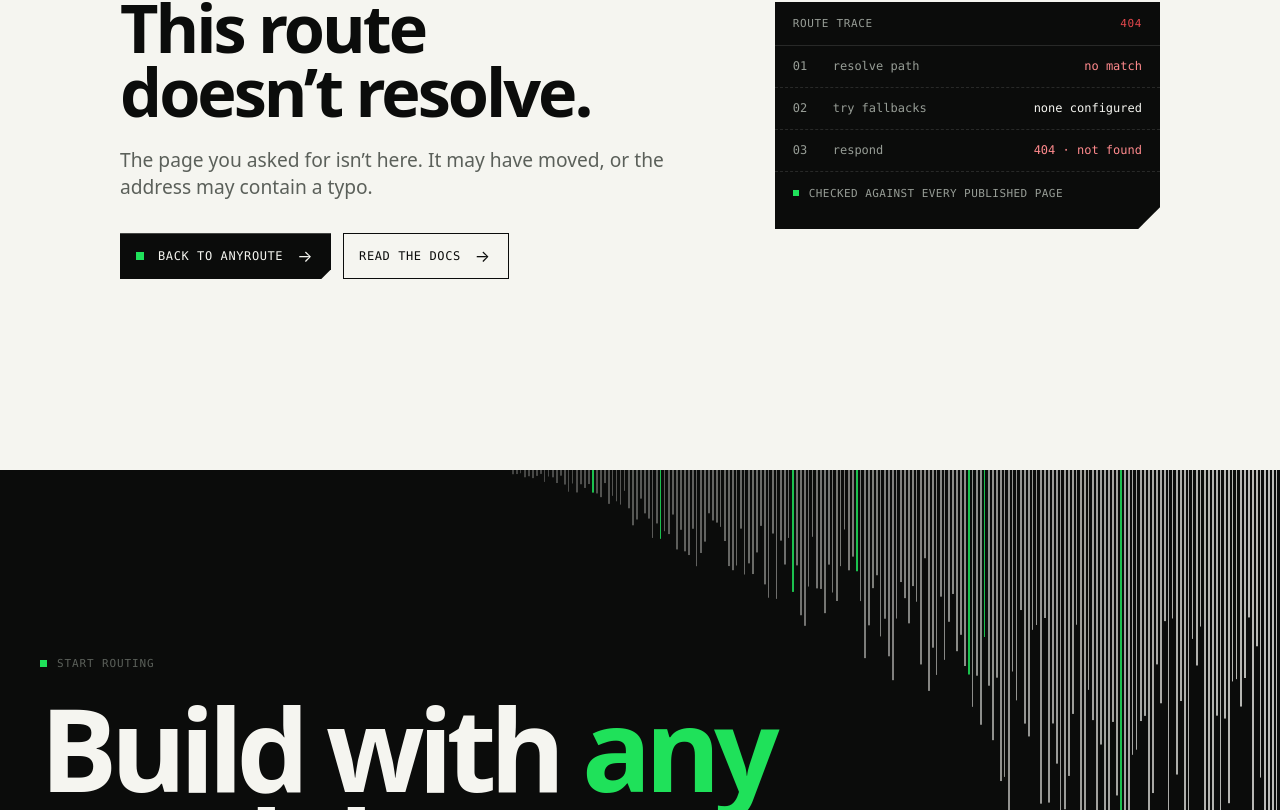
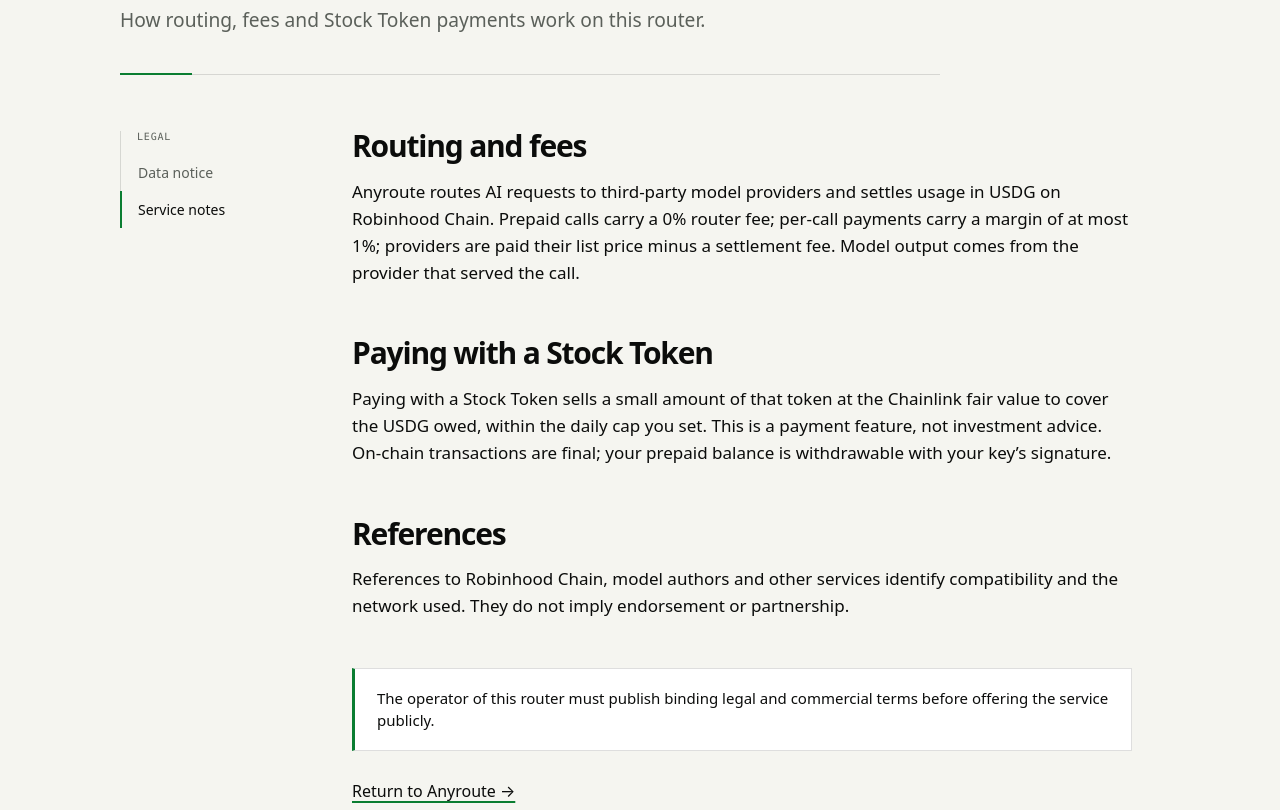
Before and after one commit to AnyRouteRH/AnyRoute, a Next.js app in the folder web/: page /legal/terms in a window 1280 px wide. Before the commit this address had no page. Shown: the part 290-1100 px from the top of the page. Built offline with nearby package versions, Linux system fonts and the light colour scheme; a web font is replaced by a local one.

Commit message:
✨ feat(web): add terms page and dashboard page
- web/app/dashboard/page.jsx: add dashboard page
- web/app/legal/terms/page.jsx: add terms page

```diff
--- /dev/null
+++ b/web/app/dashboard/page.jsx
@@ -0,0 +1,4 @@
+import PageFrame from '../../components/PageFrame';
+import Dashboard from '../../components/Dashboard';
+export const metadata={title:'Workspace — Anyroute'};
+export default function DashboardPage(){return <PageFrame footer={false} app><Dashboard/></PageFrame>}
--- /dev/null
+++ b/web/app/legal/terms/page.jsx
@@ -0,0 +1,18 @@
+import PageFrame from '../../../components/PageFrame';
+export const metadata={title:'Terms — Anyroute'};
+export default function Terms(){return <PageFrame><main className="page-main" id="content">
+  <div className="page-title" data-reveal><span className="eyebrow">LEGAL / SERVICE NOTES</span><h1>Service notes</h1><p>How routing, fees and Stock Token payments work on this router.</p></div>
+  <div className="side-layout">
+    <nav className="side-nav" aria-label="Legal pages" data-reveal="fade"><span className="side-nav-label">Legal</span><a href="/legal/privacy/">Data notice</a><a href="/legal/terms/" aria-current="page">Service notes</a></nav>
+    <article className="page-body prose legal-body" data-reveal>
+      <h2>Routing and fees</h2>
+      <p>Anyroute routes AI requests to third-party model providers and settles usage in USDG on Robinhood Chain. Prepaid calls carry a 0% router fee; per-call payments carry a margin of at most 1%; providers are paid their list price minus a settlement fee. Model output comes from the provider that served the call.</p>
+      <h2>Paying with a Stock Token</h2>
+      <p>Paying with a Stock Token sells a small amount of that token at the Chainlink fair value to cover the USDG owed, within the daily cap you set. This is a payment feature, not investment advice. On-chain transactions are final; your prepaid balance is withdrawable with your key’s signature.</p>
+      <h2>References</h2>
+      <p>References to Robinhood Chain, model authors and other services identify compatibility and the network used. They do not imply endorsement or partnership.</p>
+      <div className="note">The operator of this router must publish binding legal and commercial terms before offering the service publicly.</div>
+      <a className="inline-link" href="/">Return to Anyroute →</a>
+    </article>
+  </div>
+</main></PageFrame>}
```
